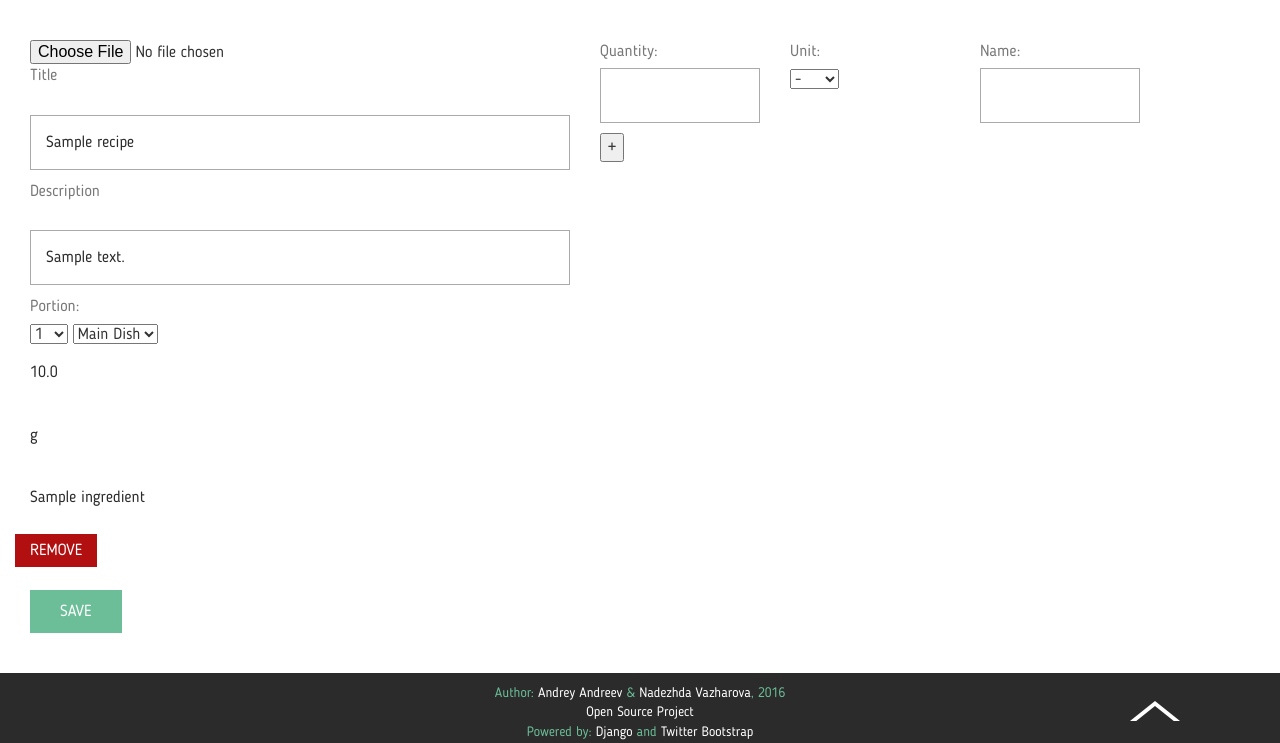
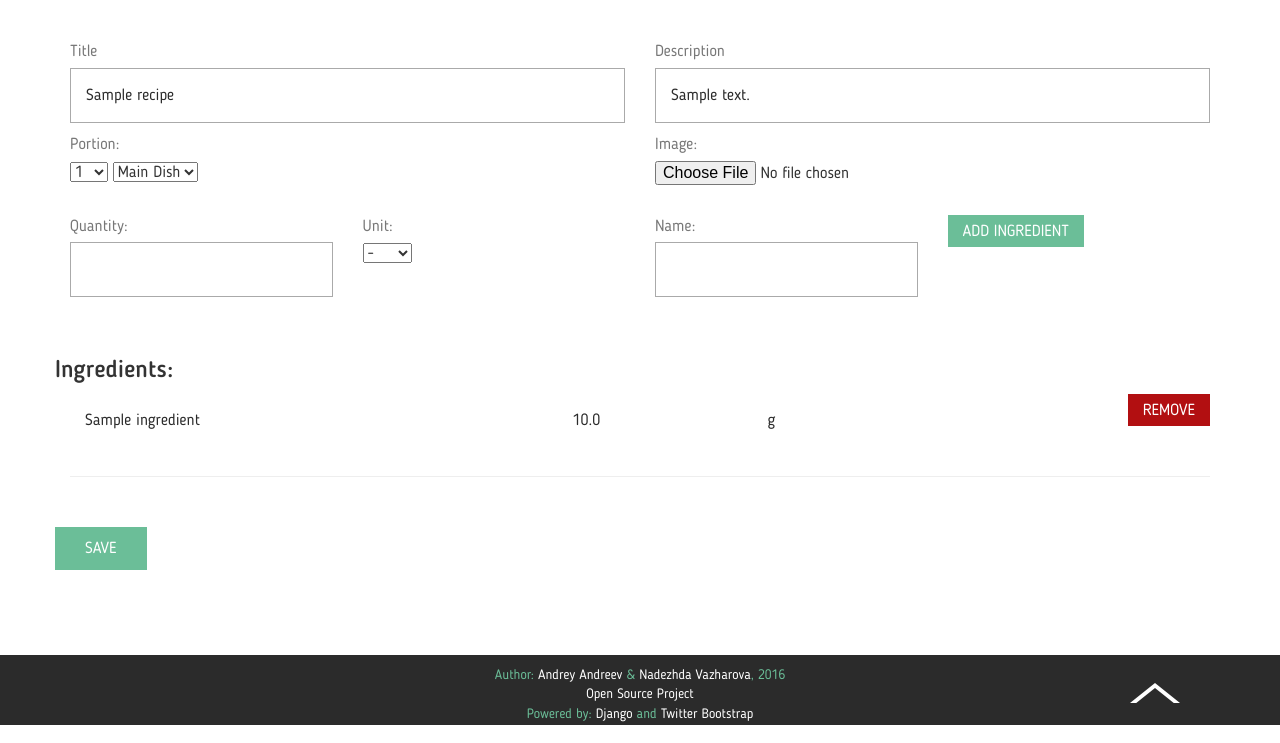
Before and after one commit to Bunny303/MealPlanner, a Django app: a page that uses website/templates/website/modify-recipe.html in a window 1280 px wide. Shown: the part 75-818 px from the top of the page. Run offline with Django 3.2, Linux system fonts and the light colour scheme; a user stored in the database is signed in; tables that the repository leaves empty hold one stand-in row (values such as "Sample post"); some libraries are stand-ins or nearby versions.

Commit message:
Add recipe page: partial design

```diff
--- a/scss/common/_forms.scss
+++ b/scss/common/_forms.scss
@@ -18,6 +18,7 @@ input[type="password"],
 	}
 }
 
+input[readonly],
 input[readonly="true"]{
 	border: none;
 }
--- a/scss/common/_globals.scss
+++ b/scss/common/_globals.scss
@@ -33,7 +33,7 @@ body{
 }
 
 .mp-cnt{
-	margin: 40px 0;
+	padding: 40px 0;
 }
 
 .text-fw-light{
--- a/scss/recipe/_modify.scss
+++ b/scss/recipe/_modify.scss
@@ -0,0 +1,12 @@
+.mod-recipe-main{
+	margin-bottom: 30px;
+}
+
+.mod-recipe-add-ing{
+	margin-bottom: 30px;
+}
+
+.mod-recipe-ing-item{
+	// background-color: $orange;
+	margin-bottom: 30px;
+}
--- a/static/add-recipe.js
+++ b/static/add-recipe.js
@@ -37,6 +37,7 @@ function addIngredientField(recipeIngredientId)
     button.onclick = function(){
         deleteRecipeIngredient(recipeIngredientId);
     };
+    button.className += ' mp-btn mp-btn-sm mp-btn-red';
     button.innerText = 'Remove';
     button.type = 'button';
     innerContainer.appendChild(button);
--- a/website/templates/website/modify-recipe.html
+++ b/website/templates/website/modify-recipe.html
@@ -2,19 +2,19 @@
 {% block content %}
 <div class="container mp-cnt">
     <div class="row">
-        <div class="col-sm-12">
         <form action="." method="post" enctype="multipart/form-data">
-                <div class="col-sm-6">
+            <div class="col-sm-12 mod-recipe-main">
                 {% csrf_token %}
                 <div id="recipe-container">
-                        <input type='file' name="image" id="recipe-image"/>
-                        <!--{% if recipe.image %}
-                        <img src="/{{ recipe.image }}" width="50px"/>
-                        {%endif%}-->
-                        <label for="name">Title</label><br/>
+                    <div class="col-sm-6">
+                        <label for="name">Title</label>
                         <input type="text" id="name" name="name" value="{{ recipe.name }}"/>
-                        <label for="description">Description</label><br/>
+                    </div>
+                    <div class="col-sm-6">
+                        <label for="description">Description</label>
                         <input type="text" id="description" name="description" value="{{ recipe.description }}"/>
+                    </div>
+                    <div class="col-sm-6">
                         <label for="portion_number">Portion:</label>
                         <select id="portion_number" name="portion_number">
                             {% for i in range %}
@@ -28,13 +28,21 @@
                             <option value="4">Desert</option>
                         </select>
                     </div>
+                    <div class="col-sm-6">
+                        <label>Image:</label>
+                        <input type='file' name="image" id="recipe-image"/>
+                        <!--{% if recipe.image %}
+                        <img src="/{{ recipe.image }}" width="50px"/>
+                        {%endif%}-->
                     </div>
-                <div id="input-container">
-                    <div class="col-sm-2">
+                </div>
+            </div>
+            <div id="input-container" class="col-sm-12 mod-recipe-add-ing clearfix">
+                <div class="col-xs-3">
                     <label for="ingredient_quantity">Quantity:</label>
                     <input type="text" id="ingredient_quantity"/>
                 </div>
-                    <div class="col-sm-2">
+                <div class="col-xs-3">
                     <label for="ingredient_unit">Unit:</label>
                     <select id="ingredient_unit">
                         <option value=None>-</option>
@@ -44,22 +52,36 @@
                         <option value="tbsp">tbsp</option>
                     </select>
                 </div>
-                    <div class="col-sm-2">
+                <div class="col-xs-3">
                     <label for="ingredient_name">Name:</label>
                     <input type="text" id="ingredient_name"/>
                 </div>
-                    <div class="col-sm-2">
-                        <button type="button" onclick="createRecipeIngredient({{ recipe.pk }})">+</button>
+                <div class="col-xs-3">
+                    <button class="mp-btn mp-btn-sm" type="button" onclick="createRecipeIngredient({{ recipe.pk }})">Add ingredient</button>
                 </div>
             </div>
 
-                <div id="container">
+            <div class="col-sm-12">
+                <h3>Ingredients:</h3>
+            </div>
+            <div id="container" class="col-sm-12 mod-recipe-ing-item clearfix">
                 {% for ingredient in recipe.recipeingredient_set.all%}
-                    <div id="innerContainer">
+                <div id="innerContainer ">
+                    <div class="col-xs-9 col-sm-5">
+                        <input type="text" readOnly="true" value="{{ingredient.ingredient.name}}" name="ingredient_name"/>
+                    </div>
+                    <div class="col-xs-3 col-sm-2 col-sm-push-5 text-right">
+                        <button class="mp-btn mp-btn-sm mp-btn-red" type="button" onclick="deleteRecipeIngredient({{ ingredient.pk }})">Remove</button>
+                    </div>
+                    <div class="col-xs-6 col-sm-2 col-sm-pull-2">
                         <input type="text" readOnly="true" value="{{ingredient.quantity}}" name="ingredient_quantity"/>
+                    </div>
+                    <div class="col-xs-6 col-sm-3 col-sm-pull-2">
                         <input type="text" readOnly="true" value="{{ingredient.ingredient.unit}}" name="ingredient_unit"/>
-                        <input type="text" readOnly="true" value="{{ingredient.ingredient.name}}" name="ingredient_name"/>
-                        <button class="mp-btn mp-btn-sm mp-btn-red" type="button" onclick="deleteRecipeIngredient({{ ingredient.pk }})">Remove</button>
+                    </div>
+                    <div class="col-xs-12">
+                        <hr>
+                    </div>
                 </div>
                 {% endfor %}
             </div>
@@ -68,8 +90,6 @@
                 <input class="mp-btn" type="submit" value="Save"/>
             </div>
         </form>
-
-        </div>
     </div>
 </div>
 {% load staticfiles %}
```
Also changed, not shown: static/css/main.css (+11 -1 lines), static/css/main.min.css. Lines whose indentation alone changed are shown as unchanged.
